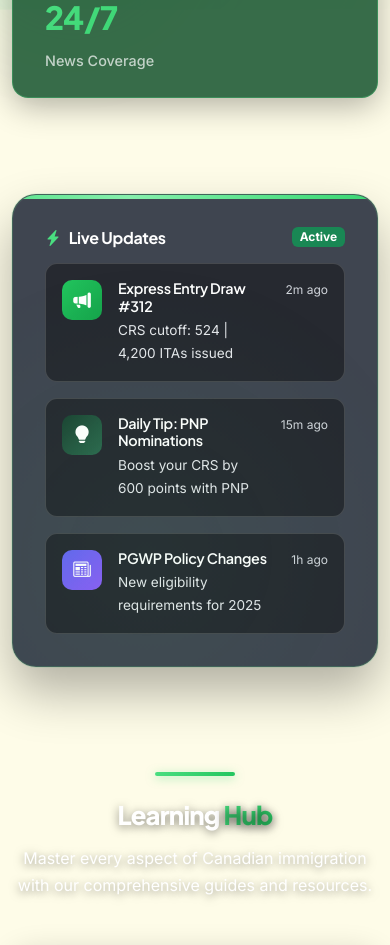
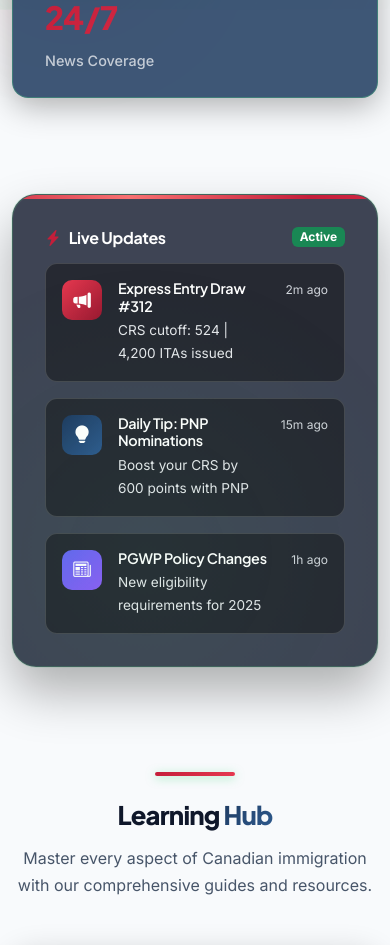
Before and after one commit to aapatel35/philata-website, a Flask app: page / in a window 390 px wide; the page is wider, and only the part inside the window is pictured. Shown: the part 845-1790 px from the top of that part. Run offline with Flask 3, Linux system fonts and the light colour scheme; data that the repository does not hold is empty.

Commit message:
Professional redesign: remove photo bg, blue theme, fix province images
- Remove mountain photo background, use clean solid background
- Change color scheme from green to professional blue/red (Canadian)
- Update splash screen, gradients, and accents to match new theme
- Fix Quebec image: now shows Quebec City Chateau Frontenac
- Fix Nova Scotia image: now shows Cape Breton
- Update all province card fallback gradients to blue
- Remove responsive background images

🤖 Generated with [Claude Code](https://claude.com/claude-code)

Co-Authored-By: Claude Opus 4.5 <noreply@anthropic.com>

```diff
--- a/templates/base.html
+++ b/templates/base.html
@@ -23,49 +23,49 @@
     <link href="https://fonts.googleapis.com/css2?family=Plus+Jakarta+Sans:wght@400;500;600;700;800&family=Inter:wght@300;400;500;600;700&display=swap" rel="stylesheet">
     <style>
         :root {
-            /* Forest Green & Cream Theme - Natural & Professional */
-            --philata-primary: #1B4332;
-            --philata-primary-dark: #14532D;
-            --philata-primary-light: #2D6A4F;
-            --philata-accent: #40916C;
-            --philata-accent-light: #52B788;
-            --philata-accent-dark: #2D6A4F;
-            --philata-cream: #FFFBEB;
-            --philata-cream-dark: #FEF3C7;
-            --philata-maple: #B91C1C;
-            --philata-gold: #D97706;
+            /* Professional Blue & White Theme */
+            --philata-primary: #1E3A5F;
+            --philata-primary-dark: #152942;
+            --philata-primary-light: #2E5A8F;
+            --philata-accent: #C41E3A;
+            --philata-accent-light: #E63950;
+            --philata-accent-dark: #9A1830;
+            --philata-cream: #FFFFFF;
+            --philata-cream-dark: #F8FAFC;
+            --philata-maple: #C41E3A;
+            --philata-gold: #B8860B;
             --philata-white: #FFFFFF;
-            --philata-light: #FEFCE8;
-            --philata-gray-50: #FEFCE8;
-            --philata-gray-100: #FEF9C3;
-            --philata-gray-200: #E5E7EB;
-            --philata-gray-300: #D1D5DB;
-            --philata-gray-400: #9CA3AF;
-            --philata-gray-500: #6B7280;
-            --philata-gray-600: #4B5563;
-            --philata-gray-700: #000000;
-            --philata-gray-800: #000000;
-            --philata-gray-900: #000000;
+            --philata-light: #F8FAFC;
+            --philata-gray-50: #F8FAFC;
+            --philata-gray-100: #F1F5F9;
+            --philata-gray-200: #E2E8F0;
+            --philata-gray-300: #CBD5E1;
+            --philata-gray-400: #94A3B8;
+            --philata-gray-500: #64748B;
+            --philata-gray-600: #475569;
+            --philata-gray-700: #334155;
+            --philata-gray-800: #1E293B;
+            --philata-gray-900: #0F172A;
             --philata-card: #FFFFFF;
-            --philata-card-hover: #FEFCE8;
-            --philata-border: #D1D5DB;
-            --philata-text: #000000;
-            --philata-text-muted: #000000;
-            --gradient-primary: linear-gradient(135deg, #1B4332 0%, #2D6A4F 100%);
-            --gradient-accent: linear-gradient(135deg, #40916C 0%, #52B788 100%);
-            --gradient-maple: linear-gradient(135deg, #B91C1C 0%, #DC2626 100%);
-            --gradient-gold: linear-gradient(135deg, #D97706 0%, #F59E0B 100%);
-            --gradient-hero: linear-gradient(135deg, #1B4332 0%, #2D6A4F 50%, #40916C 100%);
+            --philata-card-hover: #F8FAFC;
+            --philata-border: #E2E8F0;
+            --philata-text: #1E293B;
+            --philata-text-muted: #64748B;
+            --gradient-primary: linear-gradient(135deg, #1E3A5F 0%, #2E5A8F 100%);
+            --gradient-accent: linear-gradient(135deg, #C41E3A 0%, #E63950 100%);
+            --gradient-maple: linear-gradient(135deg, #C41E3A 0%, #E63950 100%);
+            --gradient-gold: linear-gradient(135deg, #B8860B 0%, #DAA520 100%);
+            --gradient-hero: linear-gradient(135deg, #1E3A5F 0%, #2E5A8F 100%);
             --glass-bg: rgba(255,255,255,0.98);
-            --glass-border: rgba(27, 67, 50, 0.1);
+            --glass-border: rgba(30, 58, 95, 0.1);
             /* Compatibility aliases */
-            --philata-teal: #40916C;
-            --philata-teal-light: #52B788;
-            --philata-teal-dark: #2D6A4F;
-            --philata-red: #B91C1C;
-            --philata-red-light: #DC2626;
-            --philata-orange: #D97706;
-            --philata-orange-light: #F59E0B;
+            --philata-teal: #1E3A5F;
+            --philata-teal-light: #2E5A8F;
+            --philata-teal-dark: #152942;
+            --philata-red: #C41E3A;
+            --philata-red-light: #E63950;
+            --philata-orange: #B8860B;
+            --philata-orange-light: #DAA520;
         }
 
         * {
@@ -473,26 +407,23 @@
             font-family: 'Plus Jakarta Sans', sans-serif;
             font-size: 3rem;
             font-weight: 800;
-            color: #ffffff;
+            color: var(--philata-gray-900);
             margin-bottom: 1rem;
             line-height: 1.15;
             letter-spacing: -0.03em;
-            text-shadow: 0 2px 10px rgba(0,0,0,0.5);
         }
 
         .section-subtitle {
             font-size: 1.25rem;
-            color: #ffffff;
+            color: var(--philata-gray-600);
             max-width: 600px;
-            text-shadow: 0 2px 10px rgba(0,0,0,0.5);
         }
 
         .gradient-text {
-            background: linear-gradient(135deg, #4ade80, #22c55e);
+            background: linear-gradient(135deg, #C41E3A, #E63950);
             -webkit-background-clip: text;
             -webkit-text-fill-color: transparent;
             background-clip: text;
-            filter: drop-shadow(0 2px 4px rgba(0,0,0,0.3));
         }
 
         .gold-text {
@@ -706,11 +637,10 @@
 
         /* Accent text gradient */
         .teal-text, .accent-text {
-            background: linear-gradient(135deg, #4ade80, #22c55e);
+            background: linear-gradient(135deg, #1E3A5F, #2E5A8F);
             -webkit-background-clip: text;
             -webkit-text-fill-color: transparent;
             background-clip: text;
-            filter: drop-shadow(0 2px 4px rgba(0,0,0,0.3));
         }
 
         /* ========================================
--- a/templates/index.html
+++ b/templates/index.html
@@ -79,14 +72,14 @@
         opacity: 0;
     }
 
-    .particle-1 { width: 4px; height: 4px; background: #4ade80; left: 10%; animation-delay: 0s; }
-    .particle-2 { width: 6px; height: 6px; background: #22c55e; left: 20%; animation-delay: 2s; }
-    .particle-3 { width: 3px; height: 3px; background: #86efac; left: 30%; animation-delay: 4s; }
-    .particle-4 { width: 5px; height: 5px; background: #4ade80; left: 50%; animation-delay: 1s; }
+    .particle-1 { width: 4px; height: 4px; background: #C41E3A; left: 10%; animation-delay: 0s; }
+    .particle-2 { width: 6px; height: 6px; background: #E63950; left: 20%; animation-delay: 2s; }
+    .particle-3 { width: 3px; height: 3px; background: #F87171; left: 30%; animation-delay: 4s; }
+    .particle-4 { width: 5px; height: 5px; background: #C41E3A; left: 50%; animation-delay: 1s; }
     .particle-5 { width: 4px; height: 4px; background: #10b981; left: 70%; animation-delay: 3s; }
-    .particle-6 { width: 6px; height: 6px; background: #22c55e; left: 85%; animation-delay: 5s; }
-    .particle-7 { width: 3px; height: 3px; background: #86efac; left: 95%; animation-delay: 2.5s; }
-    .particle-8 { width: 5px; height: 5px; background: #4ade80; left: 40%; animation-delay: 6s; }
+    .particle-6 { width: 6px; height: 6px; background: #E63950; left: 85%; animation-delay: 5s; }
+    .particle-7 { width: 3px; height: 3px; background: #F87171; left: 95%; animation-delay: 2.5s; }
+    .particle-8 { width: 5px; height: 5px; background: #C41E3A; left: 40%; animation-delay: 6s; }
 
     @keyframes particleRise {
         0% {
@@ -315,7 +308,7 @@
         left: 0;
         right: 0;
         height: 4px;
-        background: linear-gradient(90deg, #22c55e, #4ade80, #86efac, #4ade80, #22c55e);
+        background: linear-gradient(90deg, #E63950, #C41E3A, #F87171, #C41E3A, #E63950);
         background-size: 200% 100%;
         animation: gradientMove 3s ease infinite;
     }
@@ -463,7 +456,7 @@
     .section-divider {
         width: 80px;
         height: 4px;
-        background: linear-gradient(135deg, #4ade80, #22c55e);
+        background: linear-gradient(135deg, #C41E3A, #E63950);
         border-radius: 4px;
         margin: 0 auto 1.5rem;
         box-shadow: 0 2px 10px rgba(74, 222, 128, 0.5);
@@ -1351,13 +1338,13 @@
                     <div class="hero-card">
                         <div class="d-flex align-items-center justify-content-between mb-3">
                             <h5 class="mb-0" style="font-size: 1rem; color: #ffffff;">
-                                <i class="bi bi-lightning-charge-fill me-2" style="color: #4ade80;"></i>Live Updates
+                                <i class="bi bi-lightning-charge-fill me-2" style="color: #C41E3A;"></i>Live Updates
                             </h5>
                             <span class="badge bg-success">Active</span>
                         </div>
                         <div class="live-feed">
                             <div class="feed-item">
-                                <div class="feed-icon" style="background: linear-gradient(135deg, #22c55e, #16a34a);">
+                                <div class="feed-icon" style="background: linear-gradient(135deg, #E63950, #9A1830);">
                                     <i class="bi bi-megaphone-fill text-white"></i>
                                 </div>
                                 <div class="feed-content flex-grow-1">
@@ -1367,7 +1354,7 @@
                                 <span class="feed-time" style="color: #d1d5db !important;">2m ago</span>
                             </div>
                             <div class="feed-item">
-                                <div class="feed-icon" style="background: linear-gradient(135deg, #1B4332, #2D6A4F);">
+                                <div class="feed-icon" style="background: linear-gradient(135deg, #1E3A5F, #2E5A8F);">
                                     <i class="bi bi-lightbulb-fill text-white"></i>
                                 </div>
                                 <div class="feed-content flex-grow-1">
@@ -1747,8 +1734,8 @@
 <section class="tools-section" id="tools">
     <div class="container">
         <div class="text-center mb-5">
-            <div class="section-divider" style="background: linear-gradient(135deg, #40916C, #52B788);"></div>
-            <h2 class="section-title">Immigration <span style="color: #52B788;">Tools</span></h2>
+            <div class="section-divider" style="background: linear-gradient(135deg, #1E3A5F, #2E5A8F);"></div>
+            <h2 class="section-title">Immigration <span style="color: #2E5A8F;">Tools</span></h2>
             <p class="section-subtitle mx-auto">
                 Free tools to help you plan and prepare for your Canadian immigration journey.
             </p>
@@ -1959,7 +1946,7 @@
                 const excerpt = (article.full_article || '').substring(0, 120) + '...';
                 const readTime = Math.max(1, Math.floor((article.full_article || '').split(' ').length / 200));
                 const imageUrl = article.image_url || '';
-                const imageStyle = imageUrl ? `background-image: url('${imageUrl}')` : 'background: linear-gradient(135deg, #1B4332, #2D6A4F)';
+                const imageStyle = imageUrl ? `background-image: url('${imageUrl}')` : 'background: linear-gradient(135deg, #1E3A5F, #2E5A8F)';
 
                 return `
                     <div class="col-md-6 col-lg-4">
```
Also changed, not shown: other parts of templates/base.html (+8 -74 lines), other parts of templates/index.html (+40 -53 lines).
